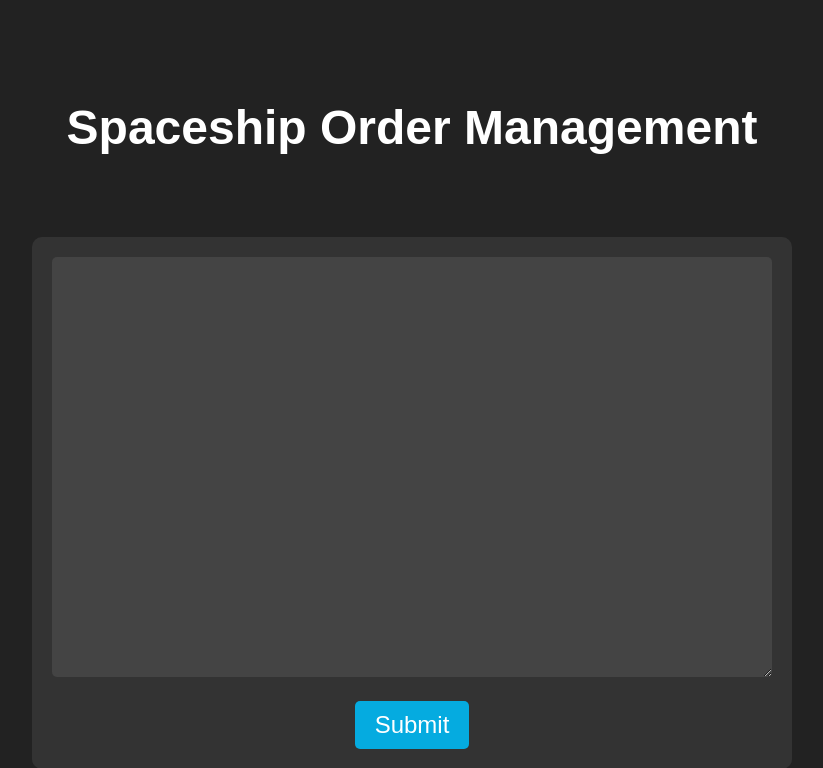
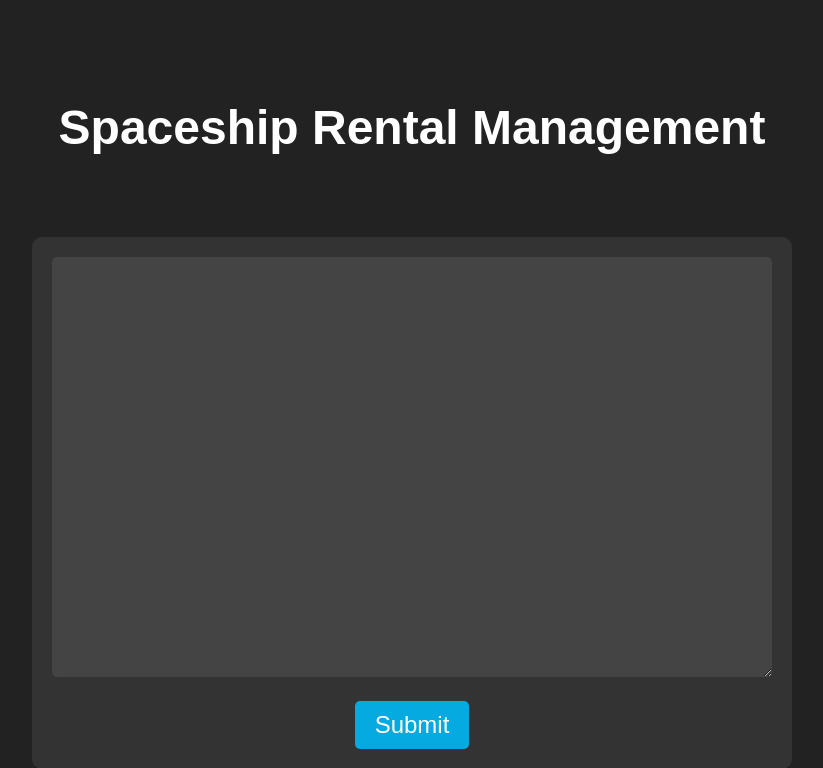
Before and after one commit to soorykant/qube-rt, a Flask app: page / in a window 1280 px wide. Shown: the top 768 px of the page, without its empty margins (228-1051 px from the left). Run offline with Flask 2, Linux system fonts and the light colour scheme.

Commit message:
Update index.html

```diff
--- a/templates/index.html
+++ b/templates/index.html
@@ -47,7 +47,7 @@
     </style>
   </head>
   <body>
-    <h1>Spaceship Order Management</h1>
+    <h1>Spaceship Rental Management</h1>
     <form action="/spaceship/optimize" method="post">
       <textarea id="payload" name="payload"></textarea><br>
       <input type="submit" value="Submit">
```
